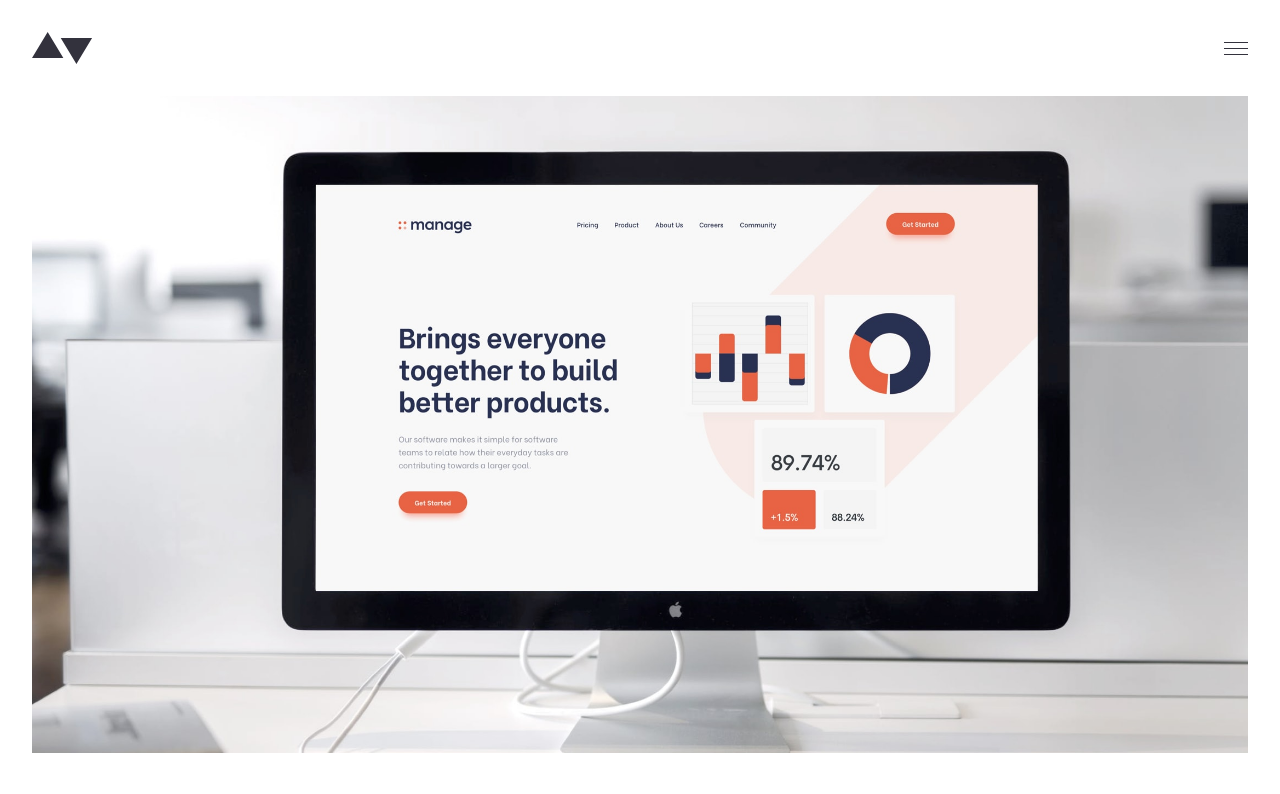
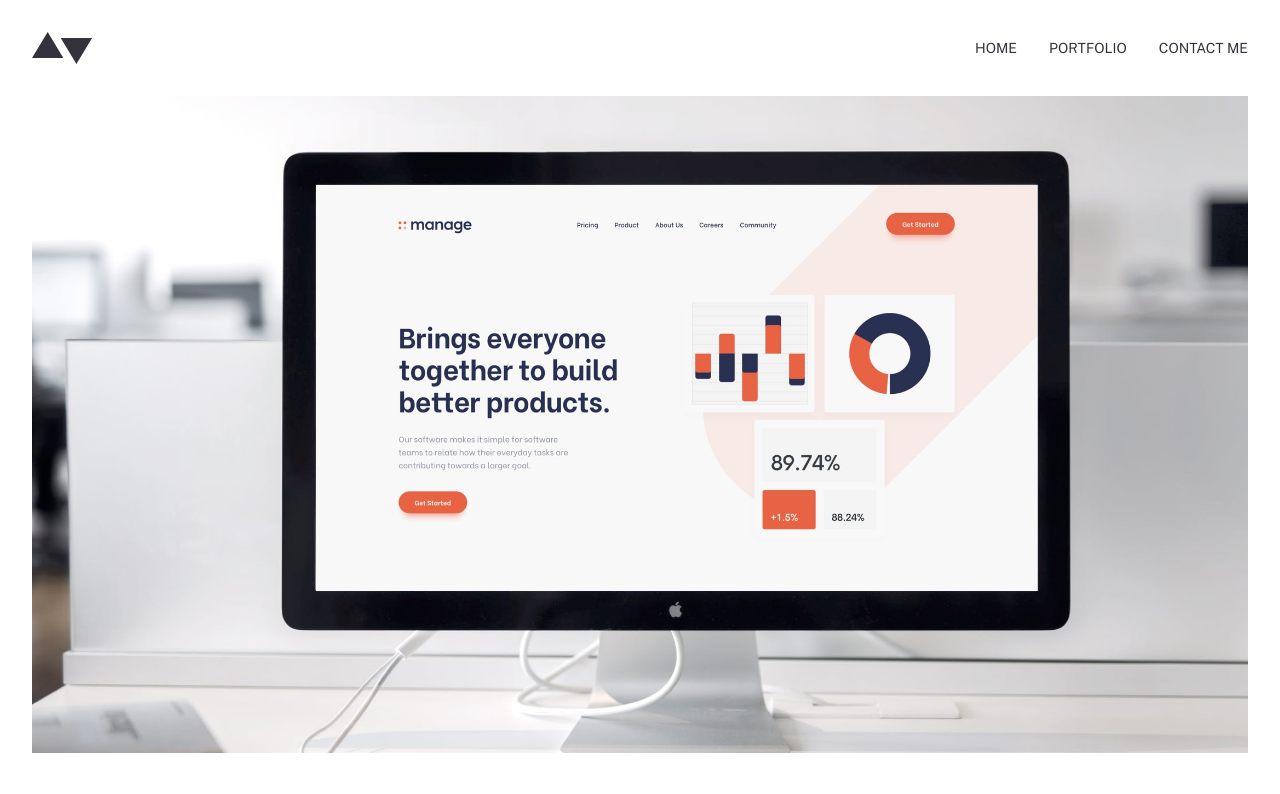
Before and after one commit to erikdcodes/Minimalist-Portfolio, a Next.js app: page / in a window 1280 px wide. Shown: the top 794 px of the page. Built offline with nearby package versions, Linux system fonts and the light colour scheme; a web font is replaced by a local one.

Commit message:
desktop menu styling

```diff
--- a/layouts/DefaultLayout.js
+++ b/layouts/DefaultLayout.js
@@ -18,6 +18,19 @@ const DefaultLayout = ({ children }) => {
           <div className="logo-container">
             <img src="images/logo.svg" alt="" />
           </div>
+          <nav className="desktop-nav">
+            <ul>
+              <li>
+                <a href="#">Home</a>
+              </li>
+              <li>
+                <a href="#">Portfolio</a>
+              </li>
+              <li>
+                <a href="#">Contact Me</a>
+              </li>
+            </ul>
+          </nav>
           <div onClick={handleClickMenu} className="hamburger-container">
             {isMenuOpen ? (
               <img src="icons/close.svg" alt="" />
@@ -68,6 +81,24 @@ const Wrapper = styled.div`
     cursor: pointer;
   }
 
+  .desktop-nav {
+    font-size: 14px;
+    text-transform: uppercase;
+    & a {
+      text-decoration: none;
+      color: ${colors.greyDarkBlue};
+      transition: all 150ms ease-in-out;
+    }
+    & a:hover {
+      color: ${colors.cyan};
+    }
+    ul {
+      list-style: none;
+      display: flex;
+      gap: 32px;
+    }
+  }
+
   footer {
     background: ${colors.greyDarkBlue};
     min-height: 350px;
@@ -89,4 +120,15 @@ const Wrapper = styled.div`
   .socials a {
     color: ${colors.veryLightGrey};
   }
+
+  @media (min-width: 768px) {
+    .hamburger-container {
+      display: none;
+    }
+  }
+  @media (max-width: 767px) {
+    .desktop-nav {
+      display: none;
+    }
+  }
 `;
--- a/package.json
+++ b/package.json
@@ -9,6 +9,7 @@
     "lint": "next lint"
   },
   "dependencies": {
+    "babel-preset-next": "^1.4.0",
     "next": "12.1.0",
     "react": "17.0.2",
     "react-dom": "17.0.2",
```
Also changed, not shown: 1 other file (tests, documents, lock files or other folders).
